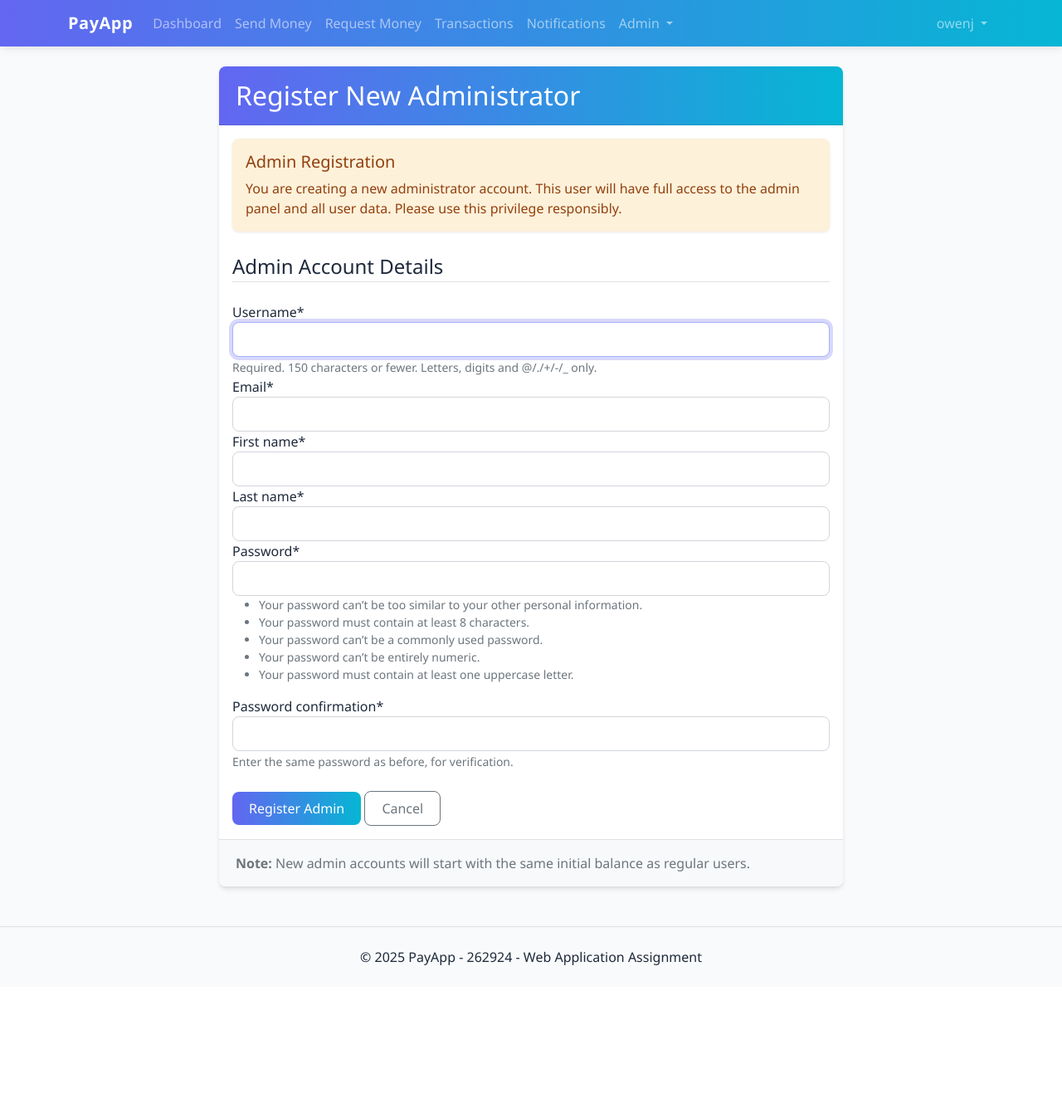
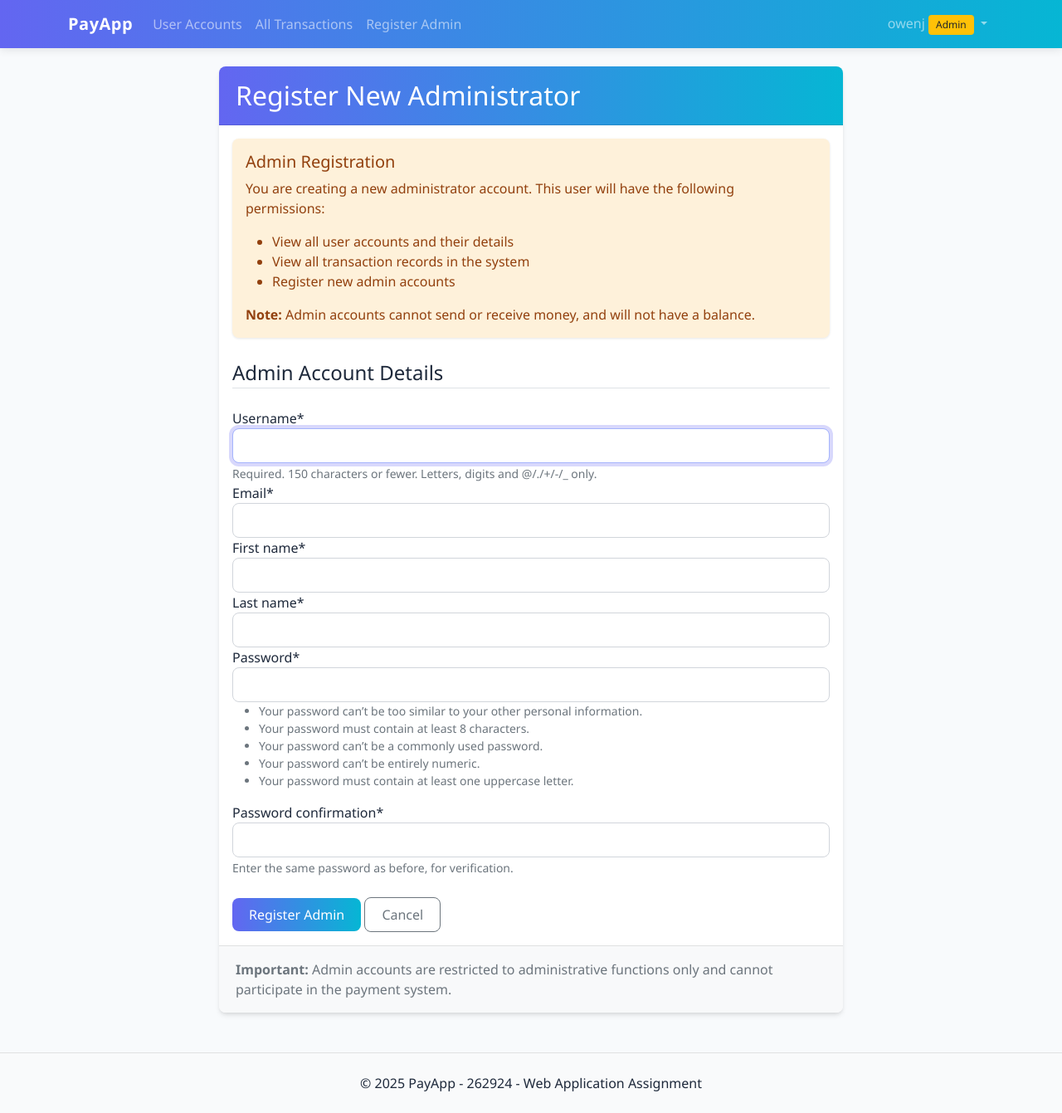
Before and after one commit to OwenJGN/webapps2025, a Django app: page /webapps2025/admin/register/ in a window 1280 px wide. Shown: the whole page at 83% size. Before the commit the page ends 1163 px from the top, so only its background shows below. Run offline with Django 3.2, Linux system fonts and the light colour scheme; a user stored in the database is signed in; some libraries are stand-ins or nearby versions.

Commit message:
Updated Admin Functionalities

```diff
--- a/payapp/views.py
+++ b/payapp/views.py
@@ -1,5 +1,3 @@
-import os
-
 from django.shortcuts import render, redirect, get_object_or_404
 from django.contrib import messages
 from django.contrib.auth.decorators import login_required
@@ -17,8 +15,23 @@ from django.conf import settings
 @login_required
 def dashboard(request):
     """
-    Main dashboard view showing user's balance and recent transactions
+    Main dashboard view showing user's balance and recent transactions.
+
+    For regular users, displays balance, transactions, and payment options.
+    For admin users, only shows admin-specific navigation options.
+
+    Args:
+        request: The HTTP request object
+
+    Returns:
+        HttpResponse: Rendered dashboard template with context
     """
+    # Check if user is admin
+    if request.user.is_staff:
+        # Redirect admins to the admin dashboard
+        return redirect('admin_users')
+
+    # For regular users, proceed with normal dashboard
     # Get user's recent transactions (limit to 5)
     user_transactions = Transaction.objects.filter(
         Q(sender=request.user) | Q(receiver=request.user)
@@ -46,8 +59,21 @@ def dashboard(request):
 @login_required
 def make_payment(request):
     """
-    Handle making direct payments to other users
+    Handle making direct payments to other users.
+
+    Restricted for admin users who cannot send money.
+
+    Args:
+        request: The HTTP request object
+
+    Returns:
+        HttpResponse: Rendered form or redirect after successful submission
     """
+    # Block admin users from making payments
+    if request.user.is_staff:
+        messages.error(request, 'Admin users are not allowed to send money.')
+        return redirect('admin_users')
+
     if request.method == 'POST':
         form = MakePaymentForm(request.POST, initial={'sender': request.user})
 
@@ -58,6 +84,11 @@ def make_payment(request):
 
             # Get recipient user
             recipient = User.objects.get(email=recipient_email)
+
+            # Block payments to admin users
+            if recipient.is_staff:
+                messages.error(request, 'Cannot send money to admin users.')
+                return redirect('dashboard')
 
             # Sender and their currency
             sender = request.user
@@ -71,7 +102,6 @@ def make_payment(request):
 
             if sender_currency != recipient_currency:
                 try:
-
                     response = requests.get(
                         f"{settings.CURRENCY_SERVICE_URL}{sender_currency}/{recipient_currency}/{amount}",
                         verify=False
@@ -115,8 +145,21 @@ def make_payment(request):
 @login_required
 def request_payment(request):
     """
-    Handle requesting payments from other users
+    Handle requesting payments from other users.
+
+    Restricted for admin users who cannot request money.
+
+    Args:
+        request: The HTTP request object
+
+    Returns:
+        HttpResponse: Rendered form or redirect after successful submission
     """
+    # Block admin users from requesting payments
+    if request.user.is_staff:
+        messages.error(request, 'Admin users are not allowed to request money.')
+        return redirect('admin_users')
+
     if request.method == 'POST':
         form = RequestPaymentForm(request.POST, initial={'requester': request.user})
 
@@ -127,6 +170,11 @@ def request_payment(request):
 
             # Get requestee user
             requestee = User.objects.get(email=requestee_email)
+
+            # Block requests to admin users
+            if requestee.is_staff:
+                messages.error(request, 'Cannot request money from admin users.')
+                return redirect('dashboard')
 
             # Requester and their currency
             requester = request.user
@@ -155,8 +203,21 @@ def request_payment(request):
 @login_required
 def notifications(request):
     """
-    Show and handle user's payment requests
+    Show and handle user's payment requests.
+
+    For admin users, redirects to admin panel.
+
+    Args:
+        request: The HTTP request object
+
+    Returns:
+        HttpResponse: Rendered notifications template with context
     """
+    # Block admin users from viewing notifications
+    if request.user.is_staff:
+        messages.error(request, 'Admin users do not have personal notifications.')
+        return redirect('admin_users')
+
     # Get requests received by the user
     received_requests = PaymentRequest.objects.filter(
         requestee=request.user
@@ -176,8 +237,24 @@ def notifications(request):
 @login_required
 def respond_to_request(request, request_id):
     """
-    Handle responding to a payment request
+    Handle responding to a payment request.
+
+    Processes the form submission to accept or reject a payment request.
+    If accepted, transfers the money and updates statuses accordingly.
+    Displays rounded amounts to users in success messages.
+
+    Args:
+        request: The HTTP request object
+        request_id: The ID of the payment request to respond to
+
+    Returns:
+        HttpResponse: Rendered form or redirect after successful submission
     """
+    # Block admin users from responding to requests
+    if request.user.is_staff:
+        messages.error(request, 'Admin users cannot respond to payment requests.')
+        return redirect('admin_users')
+
     payment_request = get_object_or_404(PaymentRequest, id=request_id, requestee=request.user, status='pending')
 
     if request.method == 'POST':
@@ -201,7 +278,6 @@ def respond_to_request(request, request_id):
                     amount_requestee_currency = amount_requester_currency
                     if requester_currency != requestee_currency:
                         try:
-
                             response = requests.get(
                                 f"{settings.CURRENCY_SERVICE_URL}{requester_currency}/{requestee_currency}/{amount_requester_currency}",
                                 verify=False
@@ -238,8 +314,11 @@ def respond_to_request(request, request_id):
                     payment_request.status = 'accepted'
                     payment_request.save()
 
-                    messages.success(request,
-                                     f'Payment request accepted and {requestee.profile.get_formatted_balance()[0]}{amount_requestee_currency} sent!')
+                    # Format the amount for display with currency symbol and 2 decimal places
+                    currency_symbol = '£' if requestee_currency == 'GBP' else '$' if requestee_currency == 'USD' else '€' if requestee_currency == 'EUR' else ''
+                    formatted_amount = f"{currency_symbol}{float(amount_requestee_currency):.2f}"
+
+                    messages.success(request, f'Payment request accepted and {formatted_amount} sent!')
 
                 elif action == 'reject':
                     # Update payment request status
@@ -259,7 +338,6 @@ def respond_to_request(request, request_id):
 
     if requester_currency != user_currency:
         try:
-
             response = requests.get(
                 f"{settings.CURRENCY_SERVICE_URL}{requester_currency}/{user_currency}/{requested_amount}",
                 verify=False
@@ -281,12 +359,23 @@ def respond_to_request(request, request_id):
         'payment_request': payment_request
     })
 
-
 @login_required
 def transactions(request):
     """
-    Show user's transaction history
+    Show user's transaction history.
+
+    For admin users, redirects to admin transactions view.
+
+    Args:
+        request: The HTTP request object
+
+    Returns:
+        HttpResponse: Rendered transactions template with context
     """
+    # For admin users, redirect to admin transactions view
+    if request.user.is_staff:
+        return redirect('admin_transactions')
+
     # Get all transactions involving the user
     user_transactions = Transaction.objects.filter(
         Q(sender=request.user) | Q(receiver=request.user)
@@ -300,7 +389,15 @@ def transactions(request):
 @login_required
 def admin_users(request):
     """
-    Admin view to see all user accounts (staff only)
+    Admin view to see all user accounts.
+
+    Displays a list of all users with their account information.
+
+    Args:
+        request: The HTTP request object
+
+    Returns:
+        HttpResponse: Rendered admin users template or redirect if not authorised
     """
     if not request.user.is_staff:
         messages.error(request, 'You do not have permission to access this page.')
@@ -317,7 +414,15 @@ def admin_users(request):
 @login_required
 def admin_transactions(request):
     """
-    Admin view to see all transactions (staff only)
+    Admin view to see all transactions.
+
+    Displays a list of all transactions in the system.
+
+    Args:
+        request: The HTTP request object
+
+    Returns:
+        HttpResponse: Rendered admin transactions template or redirect if not authorised
     """
     if not request.user.is_staff:
         messages.error(request, 'You do not have permission to access this page.')
@@ -334,7 +439,15 @@ def admin_transactions(request):
 @login_required
 def register_admin(request):
     """
-    Handle admin registration (only accessible by staff)
+    Handle admin registration.
+
+    Processes the form submission to create a new administrator account.
+
+    Args:
+        request: The HTTP request object
+
+    Returns:
+        HttpResponse: Rendered form or redirect after successful submission
     """
     if not request.user.is_staff:
         messages.error(request, 'You do not have permission to access this page.')
@@ -347,27 +460,8 @@ def register_admin(request):
                 # Create admin user
                 admin = form.save()
 
-                # Set initial balance same as regular users
-                initial_amount_gbp = 750.00
-                admin_currency = admin.profile.currency
-
-                if admin_currency == 'GBP':
-                    admin.profile.balance = initial_amount_gbp
-                else:
-                    # Convert from GBP to admin's currency
-                    try:
-
-                        response = requests.get(
-                            f"{settings.CURRENCY_SERVICE_URL}GBP/{admin_currency}/{initial_amount_gbp}",
-                            verify=False
-                        )
-                        if response.status_code == 200:
-                            admin.profile.balance = response.json().get('converted_amount', initial_amount_gbp)
-                        else:
-                            admin.profile.balance = initial_amount_gbp
-                    except Exception:
-                        admin.profile.balance = initial_amount_gbp
-
+                # Set initial balance to 0 for admin users
+                admin.profile.balance = 0
                 admin.profile.save()
 
             messages.success(request, f'Admin account has been created!')
--- a/register/forms.py
+++ b/register/forms.py
@@ -6,7 +6,8 @@ from .models import UserProfile
 
 class UserRegisterForm(UserCreationForm):
     """
-    Form for user registration
+    Form for user registration that extends Django's UserCreationForm.
+    Includes email and name fields in addition to the default username and password.
     """
     email = forms.EmailField(required=True)
     first_name = forms.CharField(required=True)
@@ -17,7 +18,7 @@ class UserRegisterForm(UserCreationForm):
         fields = ['username', 'email', 'first_name', 'last_name', 'password1', 'password2']
 
     def clean_email(self):
-        """Validate that the email is unique"""
+        """Validate that the email is unique in the system."""
         email = self.cleaned_data.get('email')
         if User.objects.filter(email=email).exists():
             raise forms.ValidationError("Email is already in use.")
@@ -26,7 +27,8 @@ class UserRegisterForm(UserCreationForm):
 
 class UserProfileForm(forms.ModelForm):
     """
-    Form for creating/updating user profile
+    Form for creating or updating user profile information.
+    Currently only allows selection of currency preference.
     """
 
     class Meta:
@@ -36,7 +38,8 @@ class UserProfileForm(forms.ModelForm):
 
 class AdminRegistrationForm(UserCreationForm):
     """
-    Form for admin registration (used by existing admins)
+    Form for admin registration by existing administrators.
+    Creates staff users with administrative privileges and zero balance.
     """
     email = forms.EmailField(required=True)
     first_name = forms.CharField(required=True)
@@ -47,14 +50,14 @@ class AdminRegistrationForm(UserCreationForm):
         fields = ['username', 'email', 'first_name', 'last_name', 'password1', 'password2']
 
     def clean_email(self):
-        """Validate that the email is unique"""
+        """Validate that the email is unique in the system."""
         email = self.cleaned_data.get('email')
         if User.objects.filter(email=email).exists():
             raise forms.ValidationError("Email is already in use.")
         return email
 
     def save(self, commit=True):
-        """Create a staff user"""
+        """Create a staff user with administrative privileges."""
         user = super().save(commit=False)
         user.is_staff = True
         if commit:
@@ -64,7 +67,8 @@ class AdminRegistrationForm(UserCreationForm):
 
 class UserUpdateForm(forms.ModelForm):
     """
-    Form for updating user information
+    Form for updating existing user information.
+    Allows changes to username, email, and name fields.
     """
     email = forms.EmailField()
 
@@ -73,7 +77,7 @@ class UserUpdateForm(forms.ModelForm):
         fields = ['username', 'email', 'first_name', 'last_name']
 
     def clean_email(self):
-        """Validate that the email is unique (except for the current user)"""
+        """Validate that the email is unique (except for the current user)."""
         email = self.cleaned_data.get('email')
         if User.objects.filter(email=email).exclude(id=self.instance.id).exists():
             raise forms.ValidationError("Email is already in use.")
@@ -82,7 +86,8 @@ class UserUpdateForm(forms.ModelForm):
 
 class ProfileUpdateForm(forms.ModelForm):
     """
-    Form for updating user profile
+    Form for updating user profile settings.
+    Currently only allows changes to currency preference.
     """
 
     class Meta:
--- a/templates/base.html
+++ b/templates/base.html
@@ -4,17 +4,17 @@
     <meta charset="UTF-8">
     <meta name="viewport" content="width=device-width, initial-scale=1.0">
     <title>{% block title %}PayApp - Simplified PayPal{% endblock %}</title>
-    <!-- Bootstrap CSS -->
+    <!-- Bootstrap CSS for responsive design -->
     <link href="https://cdn.jsdelivr.net/npm/bootstrap@5.1.3/dist/css/bootstrap.min.css" rel="stylesheet">
-    <!-- Bootstrap Icons -->
+    <!-- Bootstrap Icons for improved UI elements -->
     <link rel="stylesheet" href="https://cdn.jsdelivr.net/npm/bootstrap-icons@1.8.1/font/bootstrap-icons.css">
-    <!-- Custom CSS -->
+    <!-- Custom CSS for application-specific styling -->
     {% load static %}
     <link rel="stylesheet" href="{% static 'css/main.css' %}">
     {% block extra_css %}{% endblock %}
 </head>
 <body>
-    <!-- Navigation -->
+    <!-- Navigation bar with responsive design -->
     <nav class="navbar navbar-expand-lg navbar-dark bg-primary fixed-top">
         <div class="container">
             <a class="navbar-brand" href="{% url 'home' %}">PayApp</a>
@@ -24,6 +24,19 @@
             <div class="collapse navbar-collapse" id="navbarNav">
                 <ul class="navbar-nav me-auto">
                     {% if user.is_authenticated %}
+                        {% if user.is_staff %}
+                        <!-- Admin-specific navigation -->
+                        <li class="nav-item">
+                            <a class="nav-link" href="{% url 'admin_users' %}">User Accounts</a>
+                        </li>
+                        <li class="nav-item">
+                            <a class="nav-link" href="{% url 'admin_transactions' %}">All Transactions</a>
+                        </li>
+                        <li class="nav-item">
+                            <a class="nav-link" href="{% url 'register_admin' %}">Register Admin</a>
+                        </li>
+                        {% else %}
+                        <!-- Regular user navigation -->
                         <li class="nav-item">
                             <a class="nav-link" href="{% url 'dashboard' %}">Dashboard</a>
                         </li>
@@ -40,33 +53,29 @@
                             <a class="nav-link" href="{% url 'notifications' %}">
                                 Notifications
                                 {% if pending_requests_count > 0 %}
+                                <!-- Badge to show number of pending requests -->
                                 <span class="badge bg-danger notification-badge">{{ pending_requests_count }}</span>
                                 {% endif %}
                             </a>
-                    </li>
-                    {% if user.is_staff %}
-                    <li class="nav-item dropdown">
-                        <a class="nav-link dropdown-toggle" href="#" id="adminDropdown" role="button" data-bs-toggle="dropdown">
-                            Admin
-                        </a>
-                        <ul class="dropdown-menu">
-                            <li><a class="dropdown-item" href="{% url 'admin_users' %}">User Accounts</a></li>
-                            <li><a class="dropdown-item" href="{% url 'admin_transactions' %}">All Transactions</a></li>
-                            <li><a class="dropdown-item" href="{% url 'register_admin' %}">Register Admin</a></li>
-                        </ul>
                         </li>
                         {% endif %}
                     {% endif %}
                 </ul>
                 <ul class="navbar-nav">
                     {% if user.is_authenticated %}
+                    <!-- User profile dropdown for authenticated users -->
                     <li class="nav-item dropdown">
                         <a class="nav-link dropdown-toggle" href="#" id="userDropdown" role="button" data-bs-toggle="dropdown">
                             {{ user.username }}
+                            {% if user.is_staff %}
+                            <span class="badge bg-warning text-dark">Admin</span>
+                            {% endif %}
                         </a>
                         <ul class="dropdown-menu dropdown-menu-end">
+                            {% if not user.is_staff %}
                             <li><a class="dropdown-item" href="{% url 'profile' %}">Profile</a></li>
                             <li><hr class="dropdown-divider"></li>
+                            {% endif %}
                             <li>
                                 <form method="post" action="{% url 'logout' %}">
                                     {% csrf_token %}
@@ -76,6 +85,7 @@
                         </ul>
                     </li>
                     {% else %}
+                    <!-- Login/Register options for unauthenticated users -->
                     <li class="nav-item">
                         <a class="nav-link" href="{% url 'login' %}">Login</a>
                     </li>
@@ -88,9 +98,10 @@
         </div>
     </nav>
 
-    <!-- Page Content -->
+    <!-- Main content container with messaging support -->
     <div class="container content py-4">
         {% if messages %}
+        <!-- Display Django messages (success, error, etc.) -->
         <div class="row">
             <div class="col-md-12">
                 {% for message in messages %}
@@ -102,10 +113,11 @@
         </div>
         {% endif %}
 
+        <!-- Page content block to be filled by child templates -->
         {% block content %}{% endblock %}
     </div>
 
-    <!-- Footer -->
+    <!-- Footer section -->
     <footer class="footer">
         <div class="container">
             <div class="row">
@@ -116,11 +128,8 @@
         </div>
     </footer>
 
-    <!-- Bootstrap JS Bundle with Popper -->
+    <!-- Bootstrap JS Bundle with Popper for interactive components -->
     <script src="https://cdn.jsdelivr.net/npm/bootstrap@5.1.3/dist/js/bootstrap.bundle.min.js"></script>
-    <!-- Custom JavaScript -->
-    {% load static %}
-    <script src="{% static 'js/main.js' %}"></script>
     {% block extra_js %}{% endblock %}
 </body>
 </html>
--- a/templates/payapp/admin/register_admin.html
+++ b/templates/payapp/admin/register_admin.html
@@ -6,19 +6,29 @@
 {% block content %}
 <div class="row justify-content-center">
     <div class="col-md-8">
+        <!-- Admin registration card -->
         <div class="card">
             <div class="card-header bg-primary text-white">
                 <h2 class="card-title mb-0">Register New Administrator</h2>
             </div>
             <div class="card-body">
+                <!-- Warning about admin privileges -->
                 <div class="alert alert-warning mb-4">
                     <h5 class="alert-heading">Admin Registration</h5>
+                    <p>
+                        You are creating a new administrator account. This user will have the following permissions:
+                    </p>
+                    <ul>
+                        <li>View all user accounts and their details</li>
+                        <li>View all transaction records in the system</li>
+                        <li>Register new admin accounts</li>
+                    </ul>
                     <p class="mb-0">
-                        You are creating a new administrator account. This user will have full access to the admin panel
-                        and all user data. Please use this privilege responsibly.
+                        <strong>Note:</strong> Admin accounts cannot send or receive money, and will not have a balance.
                     </p>
                 </div>
 
+                <!-- Admin registration form -->
                 <form method="POST">
                     {% csrf_token %}
                     <fieldset class="mb-4">
@@ -31,9 +41,10 @@
                     </div>
                 </form>
             </div>
+            <!-- Information about admin restrictions -->
             <div class="card-footer bg-light">
                 <div class="text-muted">
-                    <p class="mb-0"><strong>Note:</strong> New admin accounts will start with the same initial balance as regular users.</p>
+                    <p class="mb-0"><strong>Important:</strong> Admin accounts are restricted to administrative functions only and cannot participate in the payment system.</p>
                 </div>
             </div>
         </div>
```
Also changed, not shown: payapp/forms.py (+71 -15 lines), register/models.py (+64 -28 lines), register/views.py (+35 -44 lines), templates/payapp/admin/users.html (+21 -4 lines), templates/payapp/respond_to_request.html (+9 -1 lines), templates/register/profile.html (+22 -32 lines), webapps2025/settings.py (+4 -3 lines), webapps.db. Lines whose indentation alone changed are shown as unchanged.
